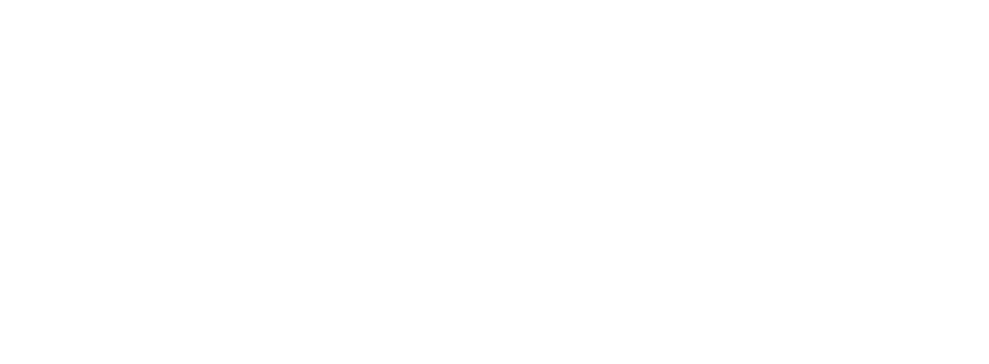
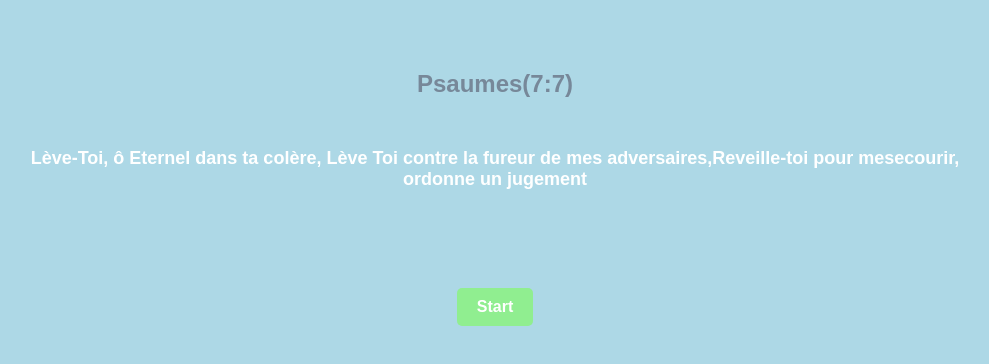
Before and after one commit to DaHermann/versesGenerator, a plain HTML site: page index.html in a window 1280 px wide. Shown: the whole page, without its empty margins (145-1134 px from the left). Drawn offline with Linux system fonts and the light colour scheme.

Commit message:
second commit

```diff
--- a/script.js
+++ b/script.js
@@ -1,12 +1,26 @@
 let verse  = document.createElement('div');
 let content = document.createElement('div');
+let toggle  = document.createElement('button');
 let show = document.querySelector('#show');
 
+/**
+ * add content to show
+ */
+verse.className = "verse";
+content.className  = "content";
+toggle.className  = "toggle";
+toggle.textContent  = 'Start';
+show.appendChild(verse);
+show.appendChild(content);
+show.appendChild(toggle);
 
+/**
+ * Variable versesList
+ */
 let versesList = [
     [
         "Psaumes(7:7)",
-        "Lève-Toi, ô Eternel dans ta colère, Lève Toi contre lz fureur de mes adversaires,Reveille-toi pour mesecourir, ordonne un jugement"
+        "Lève-Toi, ô Eternel dans ta colère, Lève Toi contre la fureur de mes adversaires,Reveille-toi pour mesecourir, ordonne un jugement"
     ],
     [
         "Ephésiens(1:4)",
@@ -18,12 +32,72 @@ let versesList = [
         "Car l'Eternel connaît la voie des justes, Et la voie des pécheurs mène à la ruine"
     ]
 ]
+// Default verse value
+verse.innerHTML = "<h2> "+ versesList[0][0]+" </h2>";
+content.innerHTML  = "<h4> "+ versesList[0][1]+" </h4>";
+
+let intervalId;
+let isInterval  = false;
 
 
+
+
+/***
+ * Function random value
+ */
 function aleaVal(min, max){
     return Math.floor(Math.random()*(max-min));
 }
 
-versesList.forEach((el)=>{
-    console.log(aleaVal(0,versesList.length));
+// setInterval(()=>{
+//     let vers = aleaVal(0,versesList.length);
+//     verse.innerHTML = "<h2> "+ versesList[vers][0]+" </h2>";
+//     content.innerHTML  = "<h4> "+ versesList[vers][1]+" </h4>";
+// },2000)
+
+toggle.addEventListener('click',(e)=>{
+    e.preventDefault();
+
+    if(isInterval){
+        stopGet()
+        e.target.textContent = "Start";
+        e.target.style.backgroundColor = "lightgreen";
+        console.log('is true, stopped');
+        console.log(intervalId);
+    }
+    else{
+        startGet(3);
+        e.target.textContent = "Stop";
+        e.target.style.backgroundColor = "crimson";
+        console.log('is false, started');
+        console.log(intervalId);
+    }
+    console.log('clicked');
 })
+
+/**
+ * Get one verse
+ */
+function getVerse(){
+    let vers = aleaVal(0,versesList.length);
+    verse.innerHTML = "<h2> "+ versesList[vers][0]+" </h2>";
+    content.innerHTML  = "<h4> "+ versesList[vers][1]+" </h4>";
+}
+
+/**
+ * Function witch permit to get vers on a time
+ */
+
+function startGet(time = 1){
+    intervalId = setInterval(getVerse,time*1000);
+    isInterval = true;
+}
+
+/**
+ * Function witch stop get Vers on time
+ */
+
+function stopGet(){
+    clearInterval(intervalId);
+    isInterval = false;
+}
--- a/style.css
+++ b/style.css
@@ -0,0 +1,40 @@
+*, ::before, ::after {
+    box-sizing: border-box;
+    margin: 0;
+    padding: 0;
+    font-family: Arial, Helvetica, sans-serif;
+    background-color: lightblue;
+}
+
+
+#show{
+    width: 80%;
+    margin: 50px auto;
+    height: 50%;
+    padding: 20px;
+    text-align: center;
+}
+
+.verse{
+    margin-bottom: 10px;
+    color: lightslategray;
+}
+.content{
+    margin-top: 50px;
+    margin-bottom: 10px;
+    color: #fff;
+    font-weight: bold;
+    font-size: large;
+    height: 100px;
+}
+.toggle{
+    margin-top: 30px;
+    padding: 10px 20px;
+    border-radius: 5px;
+    border: none;
+    background-color: lightgreen;
+    color: #fff;
+    font-weight: bold;
+    font-size: medium;
+
+}
```
Also changed, not shown: index.html (line endings or trailing spaces).
